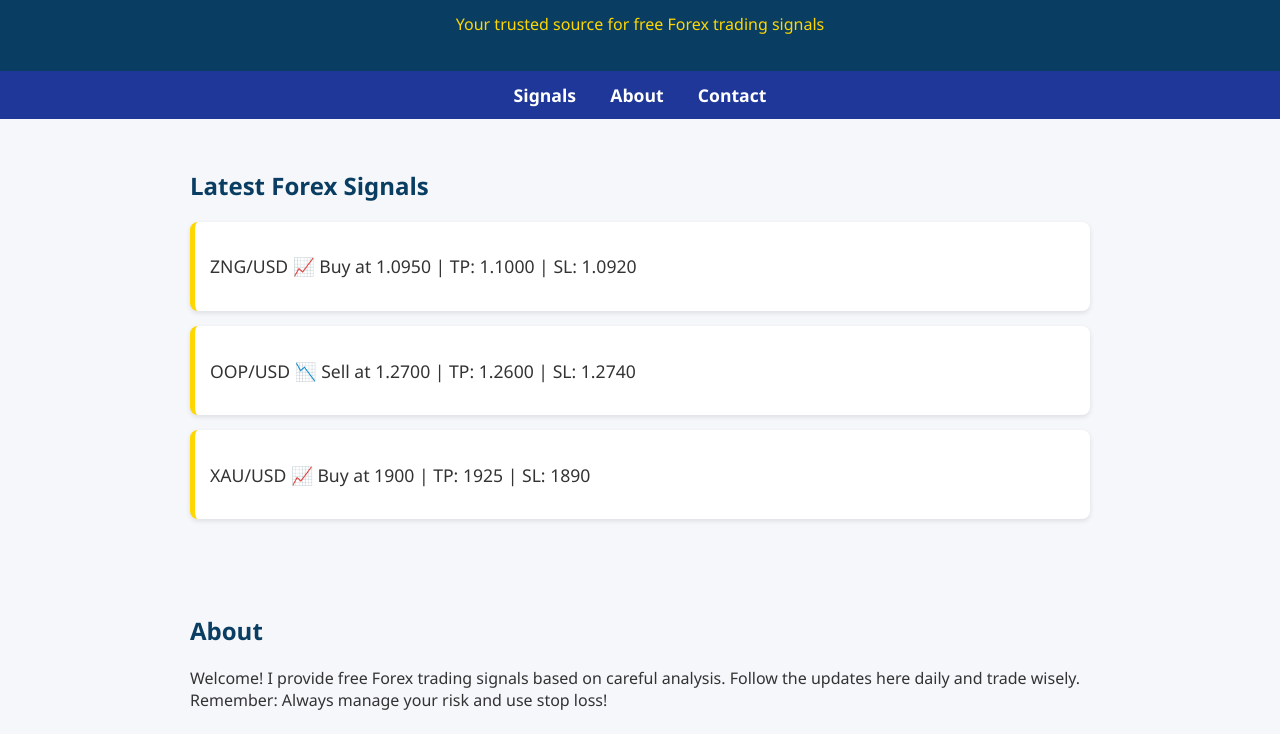
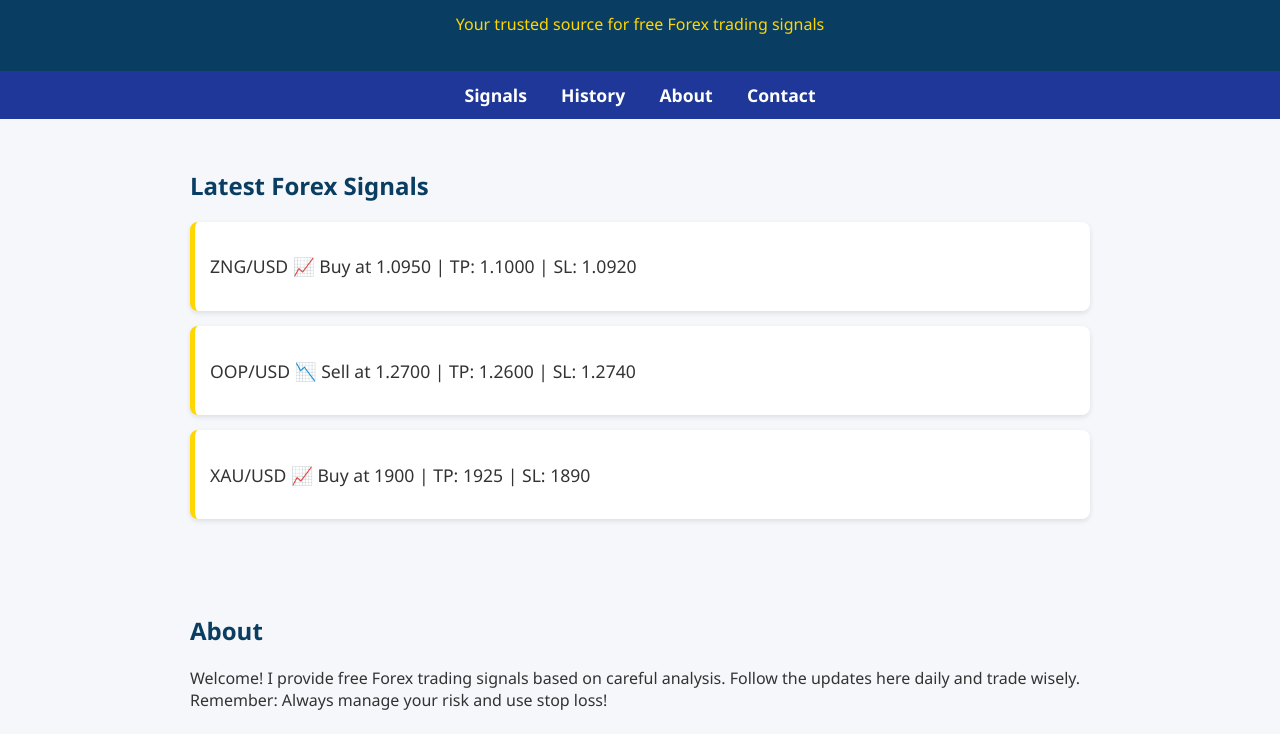
Before and after one commit to phyzilforexmovement/pfm, a plain HTML site: page index.html in a window 1280 px wide. Shown: the part 66-800 px from the top of the page. Drawn offline with Linux system fonts and the light colour scheme.

Commit message:
Update index.html

```diff
--- a/index.html
+++ b/index.html
@@ -94,6 +94,7 @@
 
   <nav>
     <a href="#signals">Signals</a>
+    <a href="#history">History</a>
     <a href="#about">About</a>
     <a href="#contact">Contact</a>
   </nav>
```
